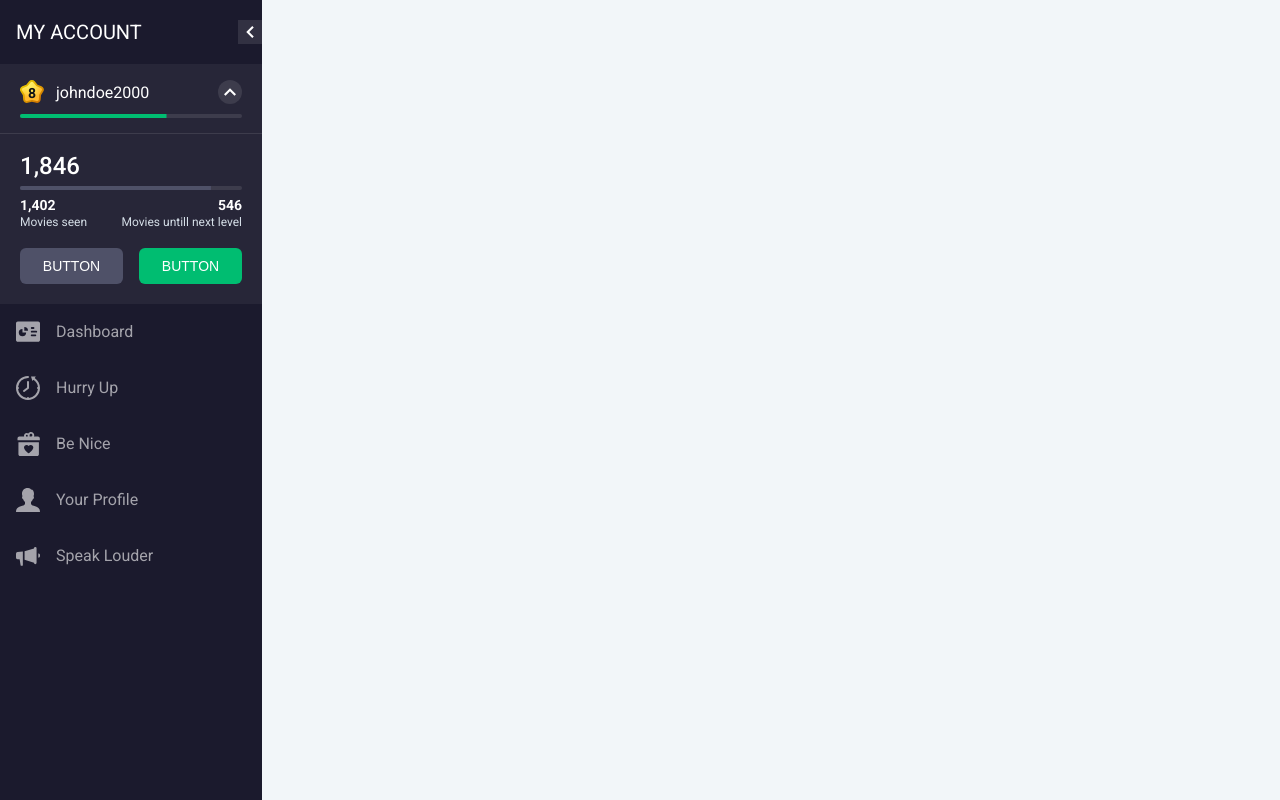
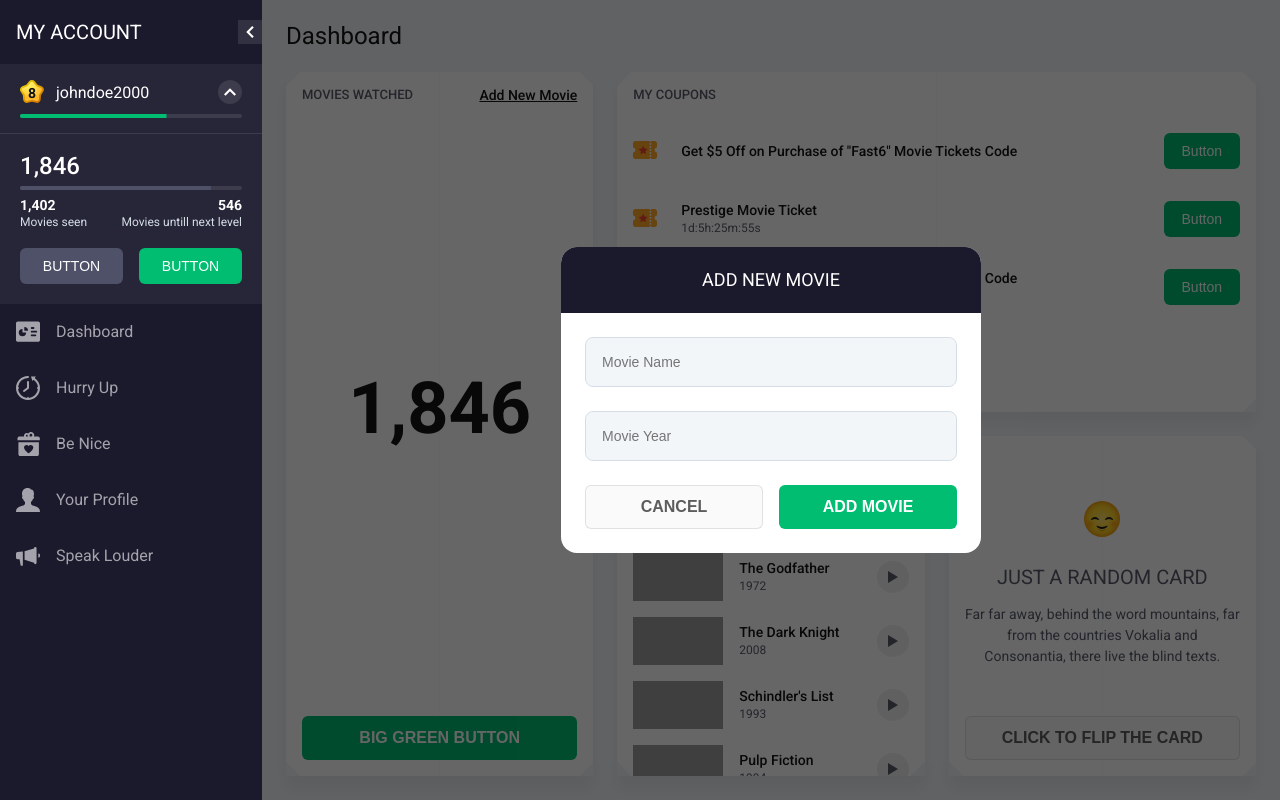
Before and after one commit to dnstld/bitstarz, a Vue app: page /dashboard/add-new-movie in a window 1280 px wide. Built offline with nearby package versions, Linux system fonts and the light colour scheme; grey boxes are pictures that could not be loaded.

Commit message:
create animated modal for add new movie action

```diff
--- /dev/null
+++ b/src/assets/styles/_animations.scss
@@ -0,0 +1,8 @@
+.fade-enter-active,
+.fade-leave-active {
+  transition: opacity .5s;
+}
+.fade-enter,
+.fade-leave-to {
+  opacity: 0;
+}
--- a/src/assets/styles/global.scss
+++ b/src/assets/styles/global.scss
@@ -3,3 +3,4 @@
 @import "typography";
 @import "buttons";
 @import "base";
+@import "animations";
--- a/src/router/index.js
+++ b/src/router/index.js
@@ -14,6 +14,13 @@ const routes = [
     name: 'Dashboard',
     component: Dashboard,
     alias: '/dashboard',
+    children: [
+      {
+        path: '/dashboard/add-new-movie',
+        name: 'AddNewMovie',
+        component: () => import('../views/AddNewMovie.vue'),
+      },
+    ],
   },
 ];
 
--- /dev/null
+++ b/src/views/AddNewMovie.vue
@@ -0,0 +1,79 @@
+<template>
+  <div class="add-new-movie">
+    <header class="add-new-movie__header">
+      <h1>Add New Movie</h1>
+    </header>
+    <form action="" class="add-new-movie__form">
+      <BaseInput
+        v-model="movieName"
+        type="text"
+        placeholder="Movie Name"
+        class="add-new-movie__input"
+      />
+      <BaseInput
+        v-model="movieYear"
+        type="number"
+        placeholder="Movie Year"
+        class="add-new-movie__input"
+      />
+
+      <div class="add-new-movie__actions">
+        <router-link to="/dashboard" tag="button" class="add-new-movie__btncancel">
+          Cancel
+        </router-link>
+        <BaseButton primary large uppercase>
+          Add Movie
+        </BaseButton>
+      </div>
+    </form>
+  </div>
+</template>
+
+<script>
+export default {
+  name: 'AddNewMovie',
+  data() {
+    return {
+      movieName: '',
+      movieYear: '',
+    };
+  },
+};
+</script>
+
+<style lang="scss" scoped>
+.add-new-movie {
+  border-radius: 1rem;
+  margin: 1rem;
+  max-width: 420px;
+  overflow: hidden;
+  width: 100%;
+  @include color("background-color", "white");
+
+  &__header {
+    font-size: $text-18;
+    padding: 1.5rem;
+    text-align: center;
+    text-transform: uppercase;
+    @include color("color", "white");
+    @include color("background-color", "grey-900");
+  }
+  &__form {
+    padding: 1.5rem;
+  }
+  &__input {
+    margin-bottom: 1.5rem;
+  }
+  &__actions {
+    display: grid;
+    grid-template-columns: 1fr 1fr;
+    grid-column-gap: 1rem;
+  }
+  &__btncancel {
+    @extend .btn;
+    @extend .btn-bordered;
+    @extend .btn-large;
+    @extend .btn-uppercase;
+  }
+}
+</style>
--- a/src/views/Dashboard.vue
+++ b/src/views/Dashboard.vue
@@ -7,7 +7,9 @@
     <section class="dashboard-panel__card dashboard-panel__watched">
       <header class="dashboard-panel__cardheader">
         <h2 class="dashboard-panel__cardtitle">Movies Watched</h2>
-        <button type="button" class="dashboard-panel__addmovie">Add New Movie</button>
+        <router-link to="/dashboard/add-new-movie" class="dashboard-panel__addmovie">
+          Add New Movie
+        </router-link>
       </header>
       <div class="dashboard-panel__cardcontent">
         {{totalMovies}}
@@ -53,6 +55,16 @@
         </BaseButton>
       </footer>
     </section>
+
+    <transition name="fade">
+      <div
+        v-if="isAddMovieModalOpen"
+        @click.self="closeModal"
+        class="dashboard-panel__modalbackdrop"
+      >
+        <router-view />
+      </div>
+    </transition>
   </main>
 </template>
 
@@ -70,6 +82,16 @@ export default {
     return {
       totalMovies: this.$store.state.totalMovies,
     };
+  },
+  computed: {
+    isAddMovieModalOpen() {
+      return this.$route.name === 'AddNewMovie';
+    },
+  },
+  methods: {
+    closeModal() {
+      this.$router.push({ name: 'Dashboard' });
+    },
   },
 };
 </script>
@@ -90,6 +112,7 @@ export default {
   overflow-y: auto;
   width: 100%;
   padding: 1rem;
+  position: relative;
 
   @media (min-width: 1200px) {
     grid-template-columns: 1fr 1fr 1fr;
@@ -147,8 +170,7 @@ export default {
       background-color: transparent;
       font-size: $text-14;
       font-weight: 500;
-      text-decoration: underline;
-      @extend .btn-reset;
+      @include color("color", "text");
     }
     #{$root}__cardcontent {
       align-items: center;
@@ -200,5 +222,16 @@ export default {
       text-transform: uppercase;
     }
   }
+  &__modalbackdrop {
+    align-items: center;
+    background-color: rgba(0, 0, 0, .6);
+    display: flex;
+    height: 100%;
+    justify-content: center;
+    left: 0;
+    position: absolute;
+    top: 0;
+    width: 100%;
+  }
 }
 </style>
```
